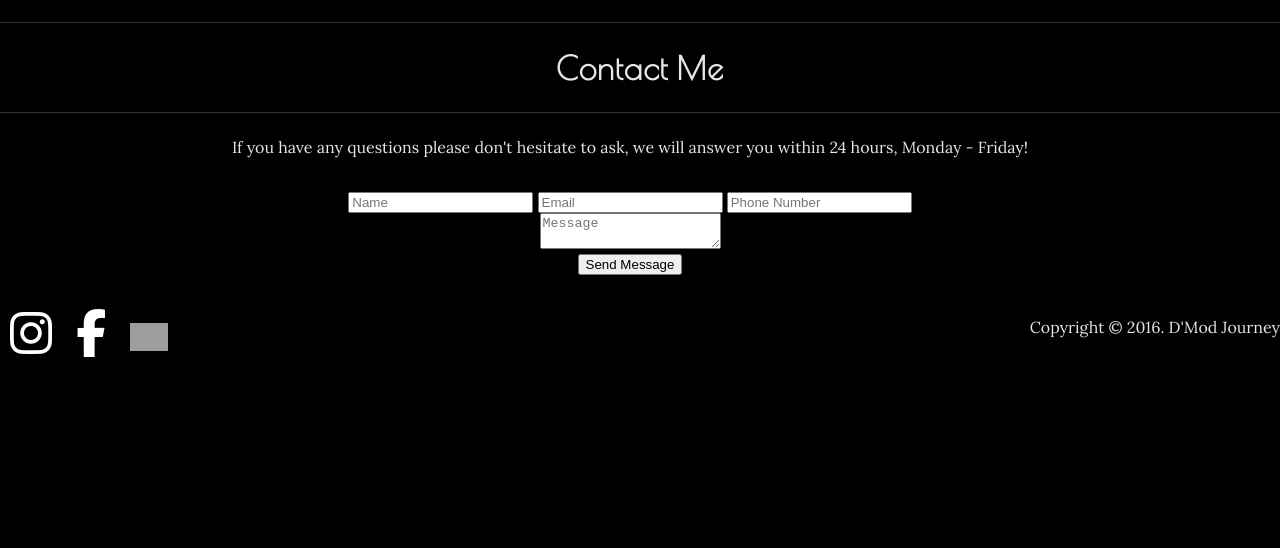
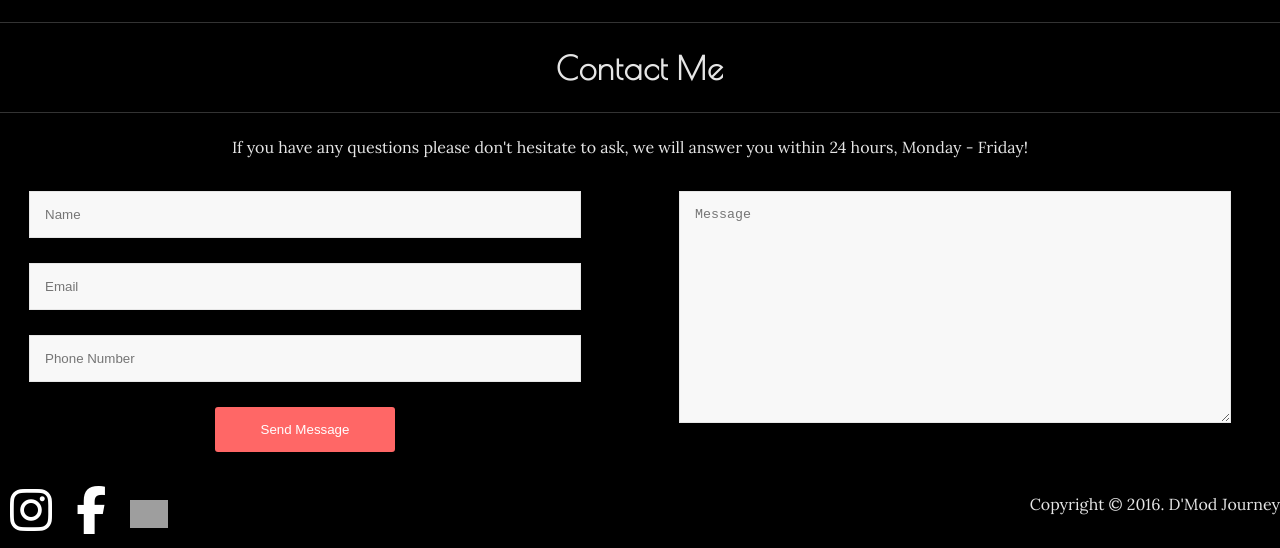
Before and after one commit to mspejavar/mspejavar.github.io, a Jekyll site: the page built from contact.md, in a window 1280 px wide. Shown: the part 387-935 px from the top of the page. Built offline with Jekyll 4.4.1, drawn with Linux system fonts in a browser that asks for light colours; nearby versions of some CDN libraries; before the commit the page ends 900 px from its top, so only the background shows below that; grey boxes are pictures that could not be loaded.

Commit message:
Added contact page css

```diff
--- a/_sass/_dmodjourney.scss
+++ b/_sass/_dmodjourney.scss
@@ -189,3 +189,42 @@ a {
         opacity: 1;
     }
 }
+.left-block {
+    width:50%;
+    float: left;
+}
+.right-block {
+    width:50%;
+    float: right;
+}
+.form-input {
+    width: 80%;
+    padding: 15px;
+    background: #f8f8f8;
+    border: 1px solid rgba(0, 0, 0, 0.075);
+    margin-bottom: 25px;
+    color: #727272 !important;
+}
+.textarea {
+    height: 200px;
+    max-height: 200px;
+    max-width: 100%;
+}
+.form-btn {
+    width: 180px;
+    display: block;
+    height: auto;
+    padding: 15px;
+    color: #fff;
+    background: #ff6766;
+    border: none;
+    border-radius: 3px;
+    outline: none;
+    -webkit-transition: all 0.3s;
+    -moz-transition: all 0.3s;
+    transition: all 0.3s;
+    margin: auto;
+    box-shadow: 0px 1px 4px rgba(0,0,0, 0.10);
+    -moz-box-shadow: 0px 1px 4px rgba(0,0,0, 0.10);
+    -webkit-box-shadow: 0px 1px 4px rgba(0,0,0, 0.10);
+}
--- a/contact.md
+++ b/contact.md
@@ -11,36 +11,34 @@ order: 5
           <div class="text-center">
             <p>If you have any questions please don't hesitate to ask, we will answer you within 24 hours, Monday - Friday!</p>
 
-            <div class="inner contact">
               <!-- Form Area -->
               <div class="contact-form">
                 <!-- Form -->
                 <form id="contact-us">
                   <!-- Left Inputs -->
+                  <div class="contact-inner">
                   <div class="left-block">
                     <!-- Name -->
-                    <input type="text" name="name" id="name" required="required" class="form" placeholder="Name">
+                    <input type="text" name="name" id="name" required="required" class="form-input" placeholder="Name">
                     <!-- Email -->
-                    <input type="email" name="mail" id="mail" required="required" class="form" placeholder="Email">
+                    <input type="email" name="mail" id="mail" required="required" class="form-input" placeholder="Email">
                     <!-- Subject -->
-                    <input type="number" name="phone-number" id="phone-number" required="required" class="form" placeholder="Phone Number">
+                    <input type="number" name="phone-number" id="phone-number" required="required" class="form-input" placeholder="Phone Number">
                   </div><!-- End Left Inputs -->
                   <!-- Right Inputs -->
                   <div class="right-block">
                     <!-- Message -->
-                    <textarea name="message" id="message" class="form textarea" placeholder="Message"></textarea>
+                    <textarea name="message" id="message" class="form-input textarea" placeholder="Message"></textarea>
                   </div><!-- End Right Inputs -->
+                  </div>
                   <!-- Bottom Submit -->
-                  <div class="submit-button">
+                    <div class="submit-button">
                     <!-- Send Button -->
-                    <button type="submit" id="submit" name="submit" class="form-btn semibold">Send Message</button>
+                    <button type="submit" id="submit" name="submit" class="form-btn">Send Message</button>
                   </div><!-- End Bottom Submit -->
-                  <!-- Clear -->
-                  <div class="clear"></div>
                 </form>
 
               </div><!-- End Contact Form Area -->
-            </div><!-- End Inner -->
 
           </div>
         </div>
```
